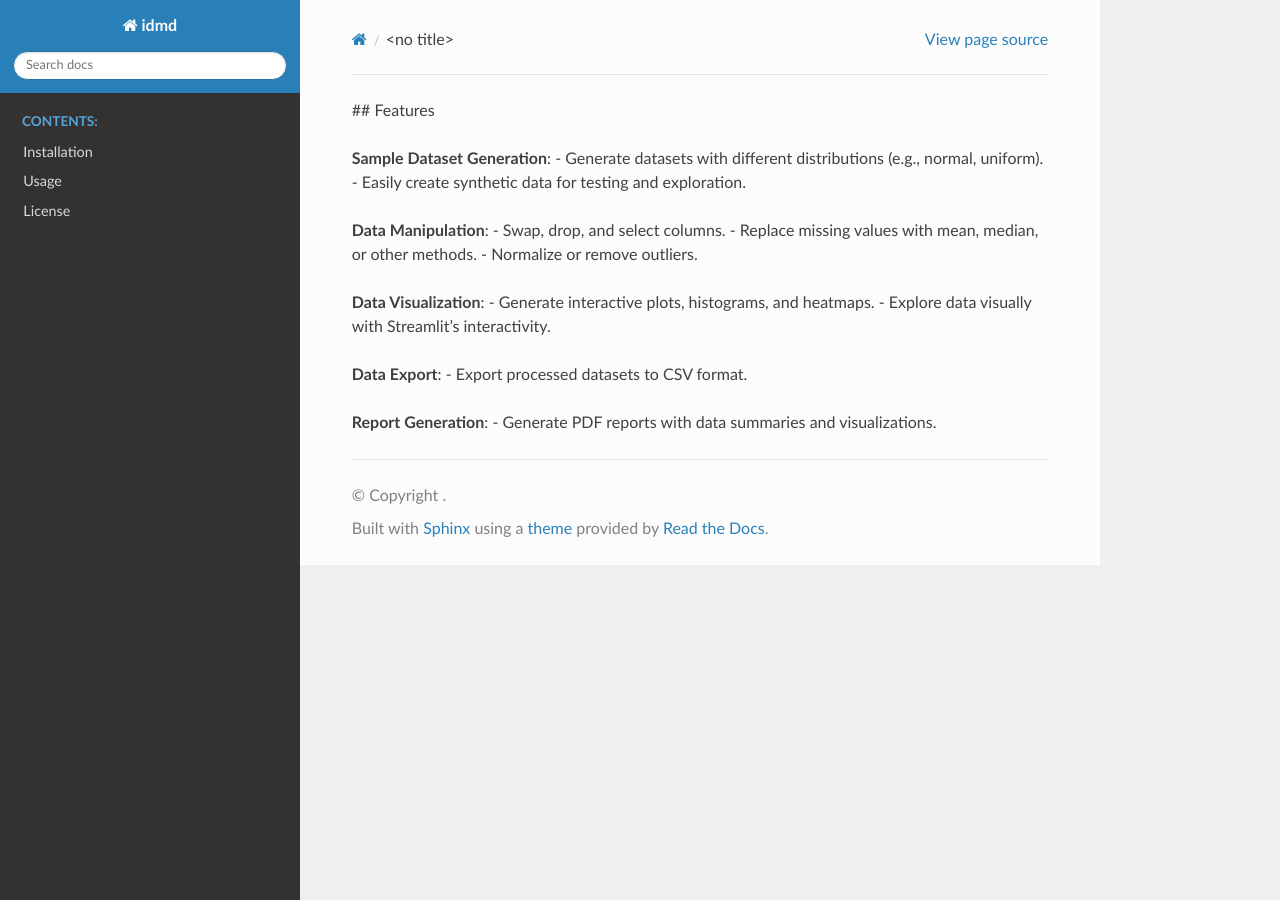
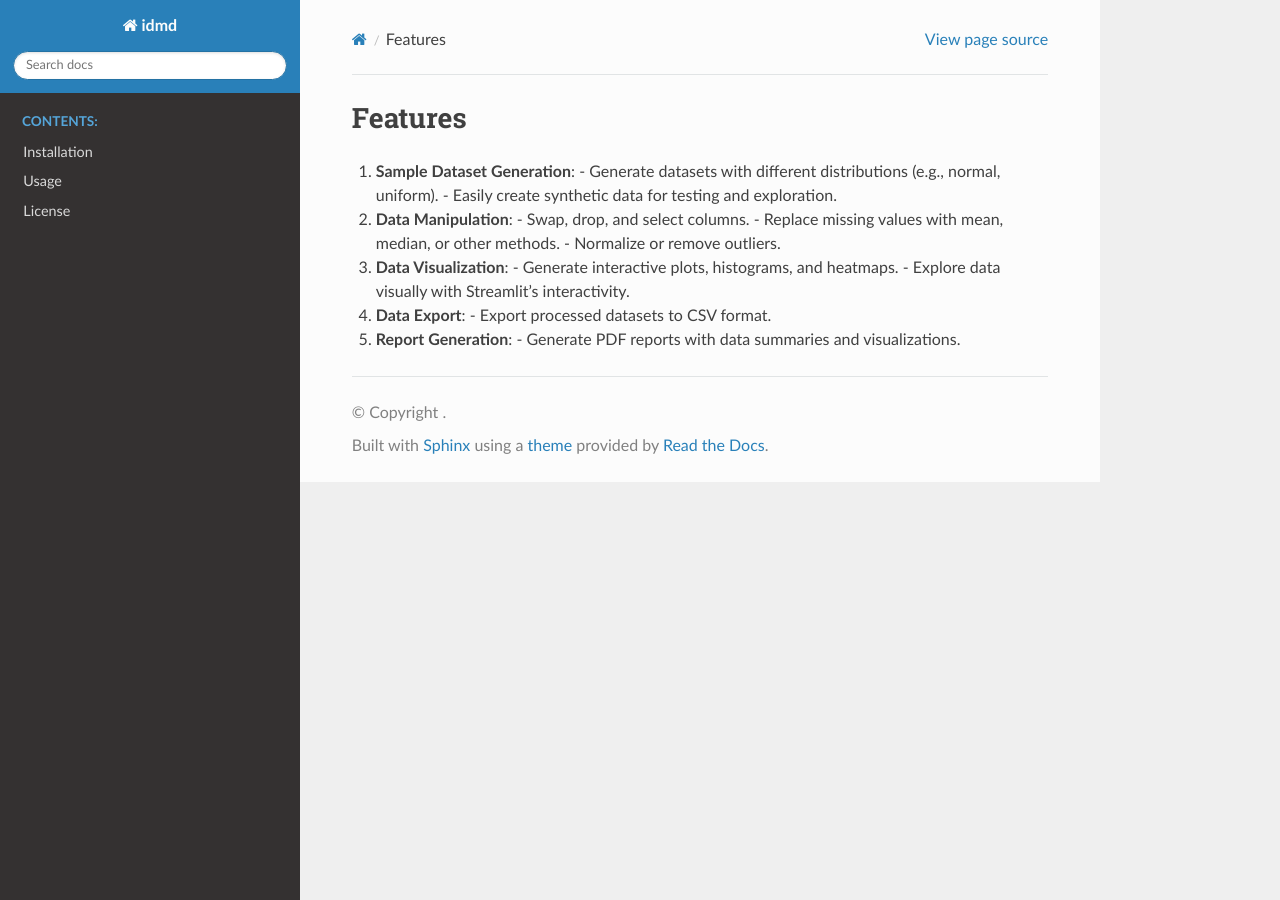
Before and after one commit to CsongorLaczko/idmd, a Sphinx documentation site: the page built from docs/Features.rst, in a window 1280 px wide. Built offline with Sphinx 7.4.7 and the Read the Docs theme 3.1.0, drawn with Linux system fonts in a browser that asks for light colours; pages that are not in the unit, such as notebooks, are missing from menus.

Commit message:
Update Features.rst

```diff
--- a/docs/Features.rst
+++ b/docs/Features.rst
@@ -1,4 +1,5 @@
-## Features
+Features
+========
 
 1. **Sample Dataset Generation**:
    - Generate datasets with different distributions (e.g., normal, uniform).
```
